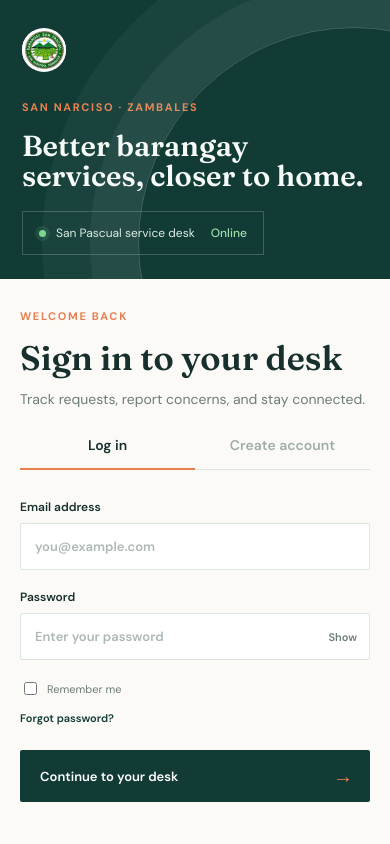
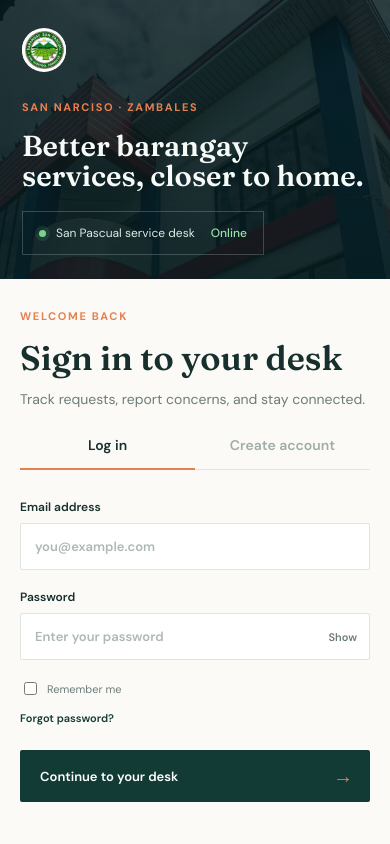
Before and after one commit to kervy-prog/san-pascual-capstone-system, a website: page public/index.html in a window 390 px wide. Shown: the top 844 px of the page. Drawn offline with Linux system fonts and the light colour scheme.

Commit message:
Add photo background to mobile authentication header
Co-authored-by: Copilot <223556219+Copilot@users.noreply.github.com>

```diff
--- a/public/styles.css
+++ b/public/styles.css
@@ -70,4 +70,12 @@ input[type='file'] { height: auto; padding: 10px; font-size: 11px; }
 .legal-copy { margin: 31px 0 0; color: #a0aca8; font-size: 10px; line-height: 1.5; }
 .hidden { display: none; }
 @media (max-width: 800px) { .auth-shell { display: block; min-height: 100vh; } .welcome-panel { display: flex; min-height: 208px; padding: 28px 22px 24px; } .brand-mark { width: 44px; height: 44px; margin-bottom: 28px; } .welcome-panel h1 { max-width: 420px; font-size: clamp(30px, 8vw, 42px); } .welcome-copy, .welcome-footer { display: none; } .status-note { margin-top: 20px; } .form-panel { min-height: auto; padding: 30px 20px 38px; } .mobile-brand { display: none; } .form-heading { margin-bottom: 28px; } .form-heading h2 { font-size: 34px; } .name-grid, .details-grid, .location-grid { grid-template-columns: 1fr; } .role-options { gap: 7px; } .role-option { min-height: 68px; } }
+@media (max-width: 800px) {
+  .welcome-panel {
+    background-image: linear-gradient(rgba(7,28,30,.76),rgba(7,28,30,.9)), url('/barangay-header.webp');
+    background-size: cover;
+    background-position: center top;
+  }
+  .welcome-panel::after { content: none; }
+}
 @media (max-width: 410px) { .welcome-panel { min-height: 190px; } .welcome-panel h1 { font-size: 29px; } .role-options { grid-template-columns: 1fr; } .role-option { min-height: auto; padding: 11px 12px; flex-direction: row; align-items: center; } .form-meta { align-items: flex-start; flex-direction: column; gap: 13px; } }
```
Also changed, not shown: README.md.
